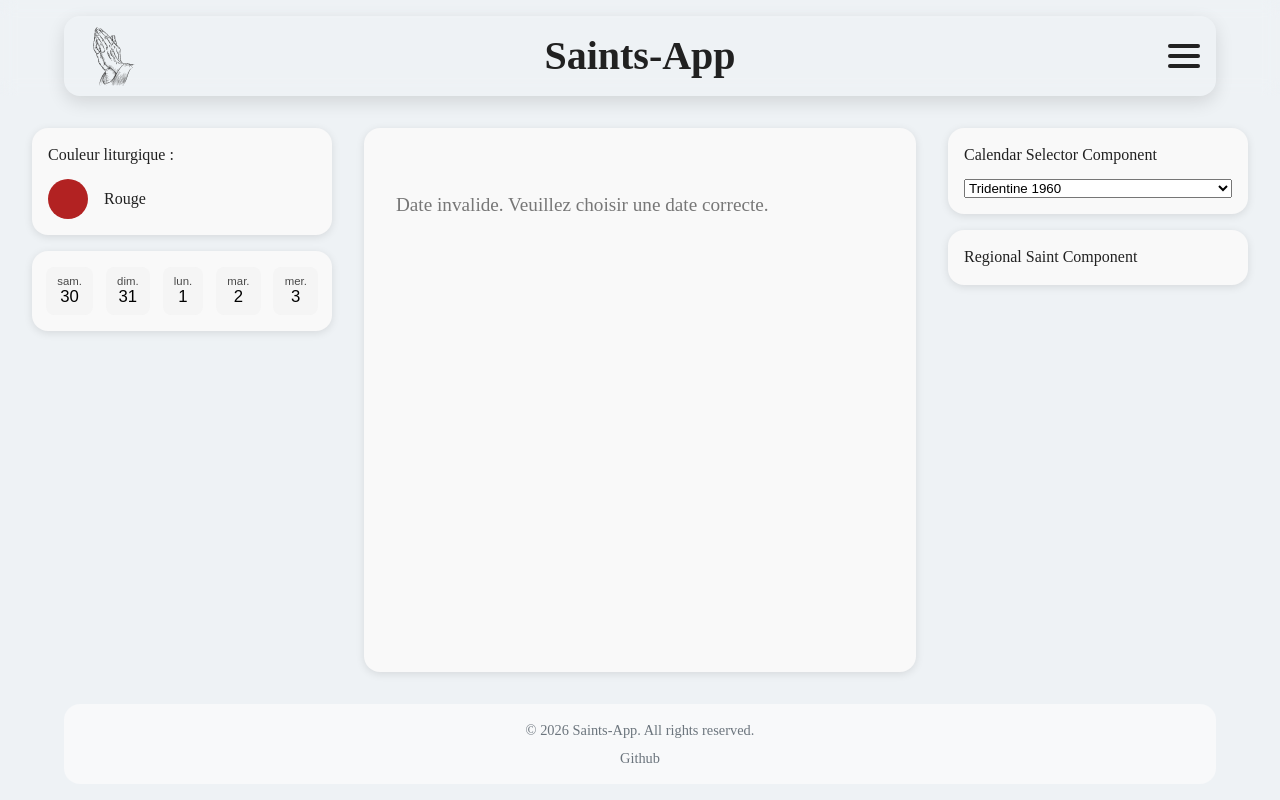
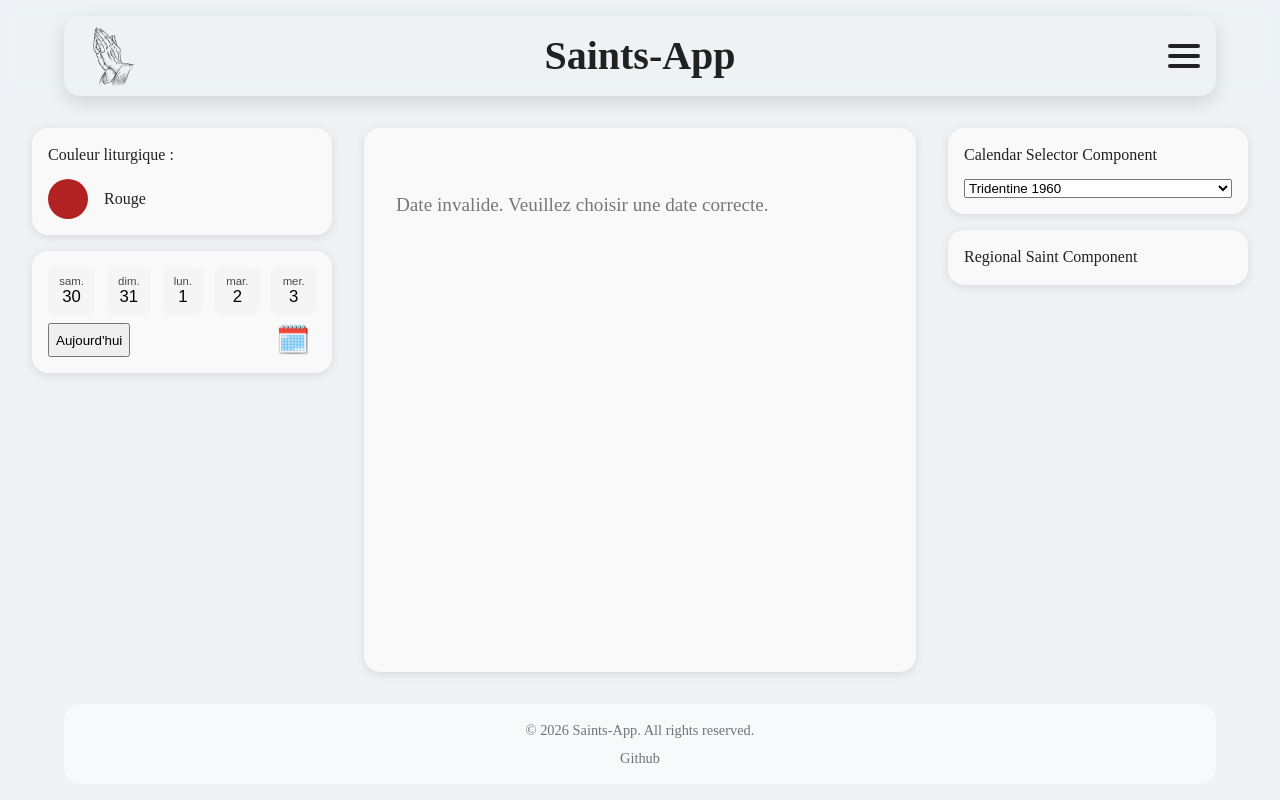
Before and after one commit to cybreuil/saints-app, a React (Vite) app: page /saint-of-the-day/1 in a window 1280 px wide. Built offline with nearby package versions, Linux system fonts and the light colour scheme; a web font is replaced by a local one.

Commit message:
wip minicalendar with html native input

```diff
--- /dev/null
+++ b/src/components/Calendar/DatePickerModal.css
@@ -0,0 +1,26 @@
+.date-picker-modal-backdrop {
+	position: fixed;
+	inset: 0;
+	background: rgba(0, 0, 0, 0.3);
+	display: flex;
+	align-items: center;
+	justify-content: center;
+	z-index: 1000;
+}
+
+.date-picker-modal {
+	background: #fff;
+	padding: 2rem;
+	border-radius: 1rem;
+	min-width: 300px;
+	box-shadow: 0 4px 24px rgba(0, 0, 0, 0.15);
+	display: flex;
+	flex-direction: column;
+	gap: 1rem;
+}
+
+.date-picker-modal-actions {
+	display: flex;
+	justify-content: flex-end;
+	gap: 1rem;
+}
--- /dev/null
+++ b/src/components/Calendar/DatePickerModal.tsx
@@ -0,0 +1,54 @@
+import React, { useState } from "react";
+import "./DatePickerModal.css";
+
+interface DatePickerModalProps {
+	open: boolean;
+	onClose: () => void;
+	onSelect: (date: string) => void;
+	initialDate?: string;
+	minDate?: string;
+	maxDate?: string;
+}
+
+export const DatePickerModal: React.FC<DatePickerModalProps> = ({
+	open,
+	onClose,
+	onSelect,
+	initialDate,
+	minDate,
+	maxDate,
+}) => {
+	const [value, setValue] = useState(initialDate || "");
+
+	if (!open) return null;
+
+	return (
+		<div className="date-picker-modal-backdrop" onClick={onClose}>
+			<div
+				className="date-picker-modal"
+				onClick={(e) => e.stopPropagation()}
+			>
+				<h3>Choisir une date</h3>
+				<input
+					type="date"
+					value={value}
+					onChange={(e) => setValue(e.target.value)}
+					min={minDate}
+					max={maxDate}
+				/>
+				<div className="date-picker-modal-actions">
+					<button
+						onClick={() => {
+							if (value) onSelect(value);
+							onClose();
+						}}
+						disabled={!value}
+					>
+						Valider
+					</button>
+					<button onClick={onClose}>Annuler</button>
+				</div>
+			</div>
+		</div>
+	);
+};
--- a/src/components/MiniCalendar/MiniCalendar.css
+++ b/src/components/MiniCalendar/MiniCalendar.css
@@ -1,13 +1,19 @@
-.mini-calendar {
+.mini-calendar-container {
 	display: flex;
-	flex-direction: row;
-	justify-content: center;
-	overflow: hidden;
-	gap: 0.8rem;
+	flex-direction: column;
+	align-items: center;
+	gap: 0.5rem;
 	box-shadow: 0 2px 8px rgba(0, 0, 0, 0.1);
 	border-radius: 1rem;
 	padding: 1rem;
 	background-color: #f9f9f9;
+}
+
+.mini-calendar {
+	display: flex;
+	flex-direction: row;
+	justify-content: space-between;
+	width: 100%;
 }
 
 .mini-calendar-day {
@@ -39,3 +45,15 @@
 .mini-calendar-day-num {
 	font-size: 1.1em;
 }
+.mini-calendar-controls {
+	display: flex;
+	flex-direction: row;
+	width: 100%;
+	justify-content: space-between;
+}
+.calendar-emoji-btn {
+	background: none;
+	border: none;
+	font-size: 1.7rem;
+	cursor: pointer;
+}
--- a/src/components/MiniCalendar/MiniCalendar.tsx
+++ b/src/components/MiniCalendar/MiniCalendar.tsx
@@ -1,6 +1,7 @@
-import { useMemo } from "react";
+import { useMemo, useRef } from "react";
 import { useNavigate, useLocation, useParams } from "react-router-dom";
 import "./MiniCalendar.css";
+import { DatePickerModal } from "../Calendar/DatePickerModal";
 
 // function getWeekDays(date = new Date()) {
 // 	const start = new Date(date);
@@ -66,7 +67,18 @@ export function MiniCalendar() {
 		[selectedDate],
 	);
 
+	// On gere le calendrier date picker
+	const inputRef = useRef<HTMLInputElement>(null);
+	const handleIconClick = () => {
+		if (inputRef.current) {
+			inputRef.current.showPicker
+				? inputRef.current.showPicker()
+				: inputRef.current.focus();
+		}
+	};
+
 	return (
+		<div className="mini-calendar-container">
 			<div className="mini-calendar">
 				{weekDays.map((d) => {
 					const dateStr = formatDate(d);
@@ -75,7 +87,9 @@ export function MiniCalendar() {
 						<button
 							key={dateStr}
 							className={`mini-calendar-day${isSelected ? " selected" : ""}`}
-						onClick={() => navigate(`/saint-of-the-day/${dateStr}`)}
+							onClick={() =>
+								navigate(`/saint-of-the-day/${dateStr}`)
+							}
 							aria-current={isSelected ? "date" : undefined}
 						>
 							<span className="mini-calendar-day-label">
@@ -90,5 +104,34 @@ export function MiniCalendar() {
 					);
 				})}
 			</div>
+			<div className="mini-calendar-controls">
+				<button
+					className="mini-calendar-today-button"
+					onClick={() => navigate("/saint-of-the-day")}
+				>
+					Aujourd'hui
+				</button>
+				<div className="mini-calendar-date-picker">
+					<button
+						type="button"
+						className="calendar-emoji-btn"
+						onClick={handleIconClick}
+						aria-label="Choisir une date"
+					>
+						🗓️
+					</button>
+					<input
+						ref={inputRef}
+						type="date"
+						style={{ display: "none" }}
+						onChange={(e) => {
+							if (e.target.value) {
+								navigate(`/saint-of-the-day/${e.target.value}`);
+							}
+						}}
+					/>
+				</div>
+			</div>
+		</div>
 	);
 }
```
Lines whose indentation alone changed are shown as unchanged.
